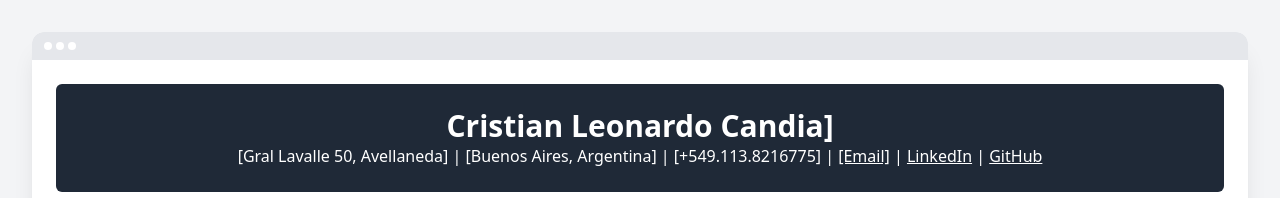
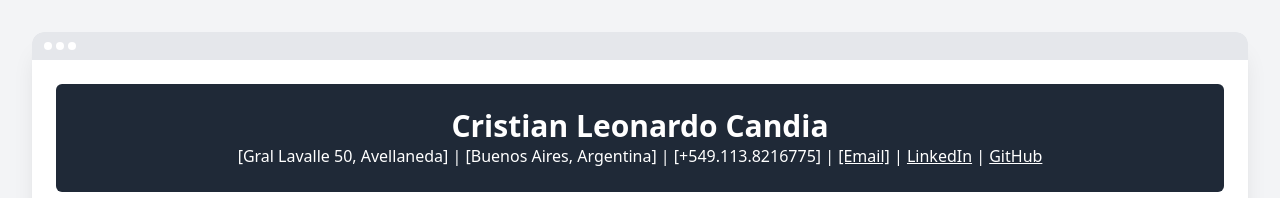
Before and after one commit to criscandia/criscandia.github.io, a plain HTML site: page index.html in a window 1280 px wide. Shown: the top 198 px of the page. Drawn offline with nearby package versions, Linux system fonts and the light colour scheme.

Commit message:
Update index.html

```diff
--- a/index.html
+++ b/index.html
@@ -19,7 +19,7 @@
                     <div class="rounded-b-xl w-full align-middle h-[calc(100vh_-_10.75rem)] bg-white p-6">
                         <header class="bg-gray-800 text-white py-6 mb-8 rounded-md">
                             <div class="container mx-auto text-center">
-                                <h1 class="text-3xl font-bold">Cristian Leonardo Candia]</h1>
+                                <h1 class="text-3xl font-bold">Cristian Leonardo Candia</h1>
                                 <p>[Gral Lavalle 50, Avellaneda] | [Buenos Aires, Argentina] | [+549.113.8216775] | <a href="mailto:candiacristian@gmail.com" class="underline">[Email]</a> | <a href="https://www.linkedin.com/in/cristian-leonardo-candia-41275023/" class="underline">LinkedIn</a> | <a href="https://github.com/criscandia" class="underline">GitHub</a></p>
                             </div>
                         </header>
```
